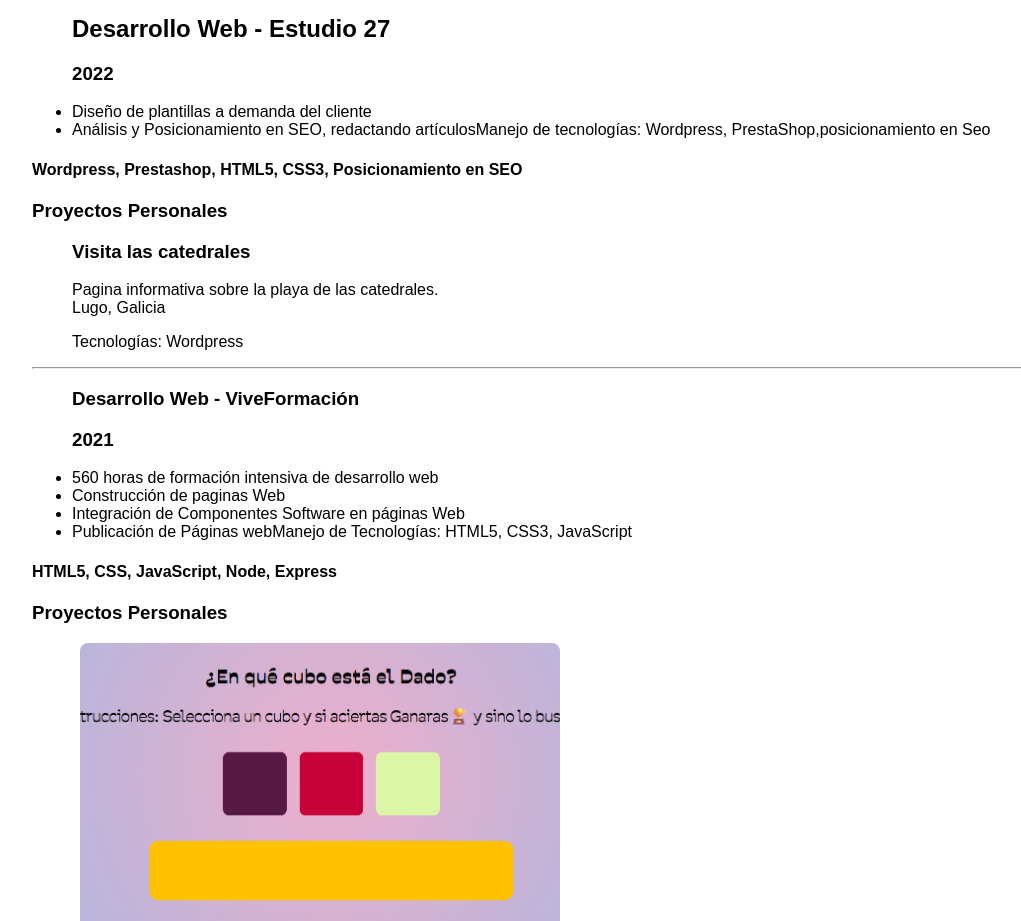
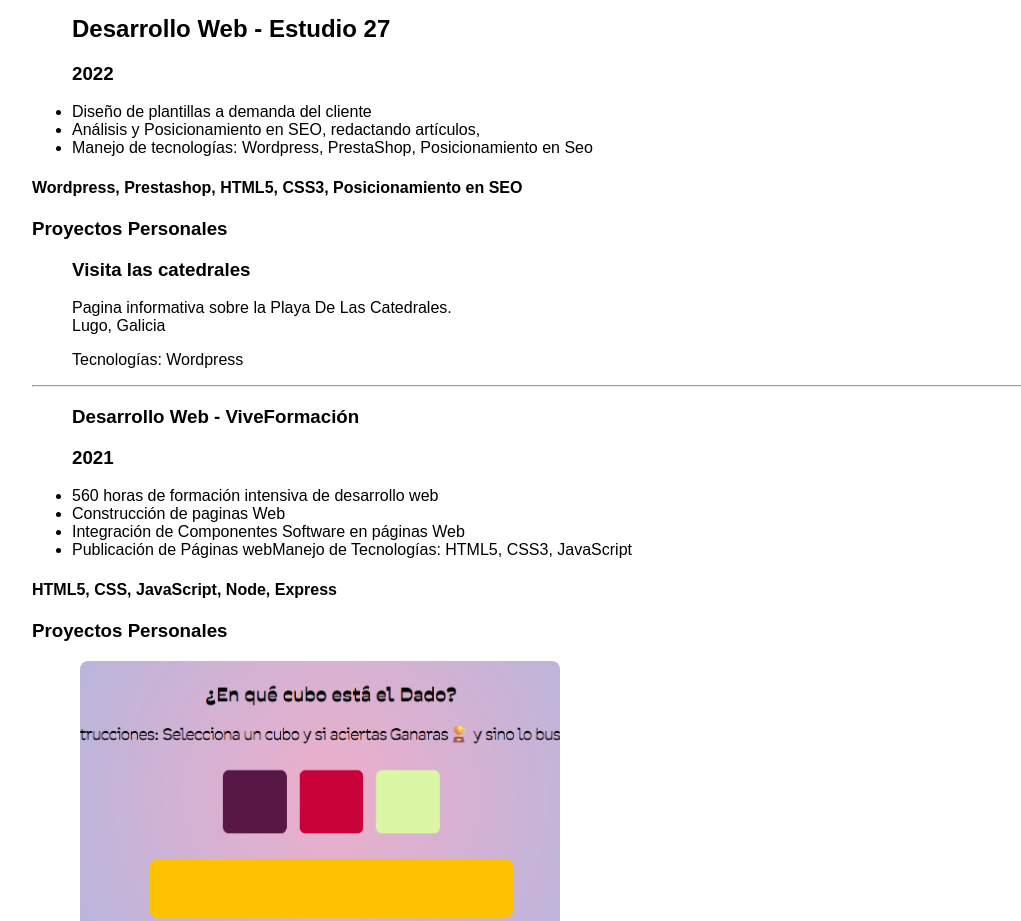
Before and after one commit to Richfullz/MiPorfolio, a React (Create React App) app: page /MiPorfolio/curriculum in a window 1280 px wide. Shown: the part 1580-2501 px from the top of the page, without its empty margins (64-1085 px from the left). Built offline with nearby package versions, Linux system fonts and the light colour scheme.

Commit message:
miporfolio

```diff
--- a/src/components/Curriculum.jsx
+++ b/src/components/Curriculum.jsx
@@ -66,9 +66,9 @@ export const Curriculum = () => {
           <h2>Desarrollo Web - Estudio 27</h2>
           <h3>2022</h3>
           <li>Diseño de plantillas a demanda del cliente</li>
+          <li>Análisis y Posicionamiento en SEO, redactando artículos,</li>
           <li>
-            Análisis y Posicionamiento en SEO, redactando artículosManejo de
-            tecnologías: Wordpress, PrestaShop,posicionamiento en Seo
+            Manejo de tecnologías: Wordpress, PrestaShop, Posicionamiento en Seo
           </li>
         </ul>
         <h4>Wordpress, Prestashop, HTML5, CSS3, Posicionamiento en SEO</h4>
@@ -76,7 +76,7 @@ export const Curriculum = () => {
         <ul>
           <h3>Visita las catedrales</h3>
           <p>
-            Pagina informativa sobre la playa de las catedrales. <br />
+            Pagina informativa sobre la Playa De Las Catedrales. <br />
             Lugo, Galicia
           </p>
           <p>Tecnologías: Wordpress</p>
```
